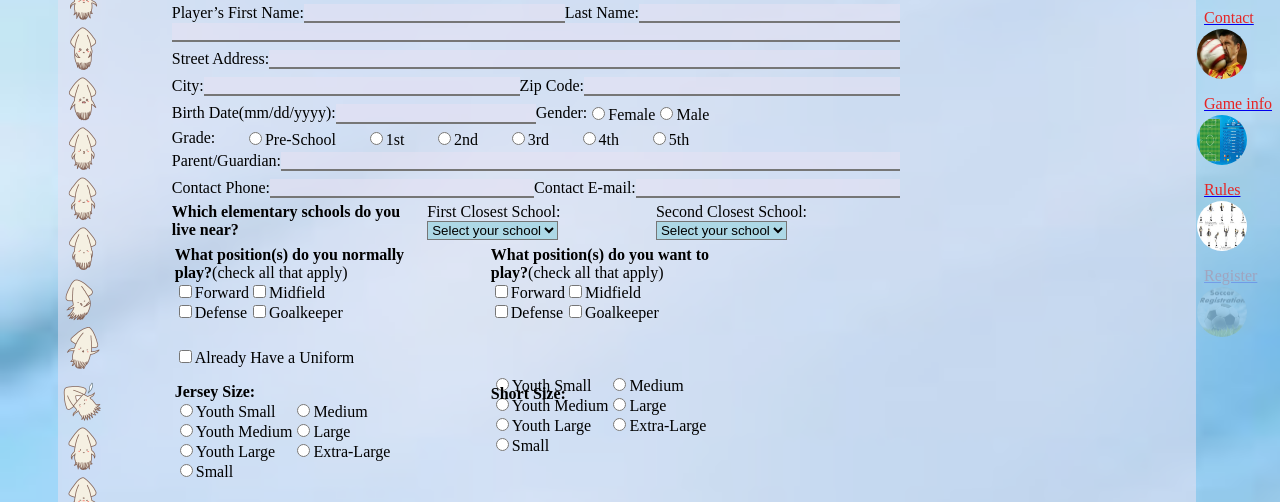
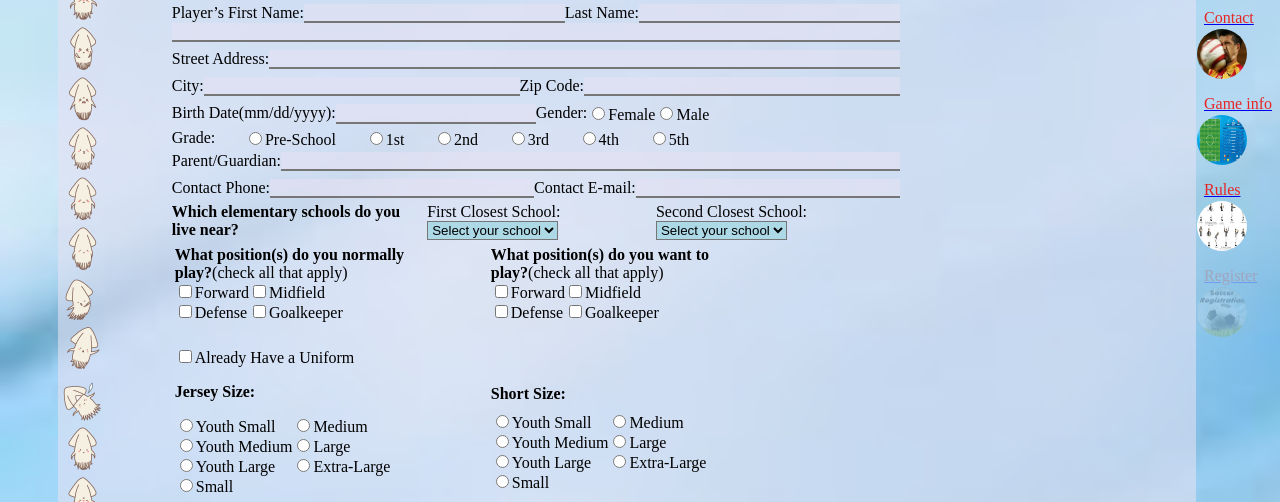
Before and after one commit to Choubelbelgianmonkey/NYSL, a plain HTML site: page registration.html in a window 1280 px wide. Shown: the part 295-797 px from the top of the page. Drawn offline with Linux system fonts and the light colour scheme.

Commit message:
anoter one

```diff
--- a/registration.html
+++ b/registration.html
@@ -147,14 +147,14 @@
                                  <p><label><input type="checkbox" name="have_uniform?" value="Yes">Already Have a Uniform</label></p>
 
                                 <div class="fieldset"><span>Jersey Size:</span></div>
-                                    <div class="rowsize">
+                                    <div class="rowsize jerseyRowSize">
                                        <p><label><input type="radio" name="Jersey_size" value="Youth Small">Youth Small</label></p>
                                        <p><label><input type="radio" name="Jersey_size" value="Youth Medium">Youth Medium</label></p>
                                        <p><label><input type="radio" name="Jersey_size" value="Youth Large">Youth Large</label></p>
                                        <p><label><input type="radio" name="Jersey_size" value="Small">Small</label></p>
                                     </div>
 
-                                    <div class="rowsize">
+                                    <div class="rowsize jerseyRowSize">
                                        <p><label><input type="radio" name="Jersey_size" value="Medium">Medium</label></p>
                                        <p><label><input type="radio" name="Jersey_size" value="Large">Large</label></p>
                                        <p><label><input type="radio" name="Jersey_size" value="Extra-Large">Extra-Large</label></p>
@@ -163,14 +163,14 @@
 
                             <div class="klingon2">
                                 <div class="fieldset_short"><span>Short Size:</span></div>
-                                    <div class="rowsize">
+                                    <div class="rowsize shortRowSize">
                                        <p><label><input type="radio" name="Jersey_size" value="Youth Small">Youth Small</label></p>
                                        <p><label><input type="radio" name="Jersey_size" value="Youth Medium">Youth Medium</label></p>
                                        <p><label><input type="radio" name="Jersey_size" value="Youth Large">Youth Large</label></p>
                                        <p><label><input type="radio" name="Jersey_size" value="Small">Small</label></p>
                                     </div>
 
-                                    <div class="rowsize">
+                                    <div class="rowsize shortRowSize">
                                        <p><label><input type="radio" name="Jersey_size" value="Medium">Medium</label></p>
                                        <p><label><input type="radio" name="Jersey_size" value="Large">Large </label></p>
                                        <p><label><input type="radio" name="Jersey_size" value="Extra-Large">Extra-Large</label></p>
--- a/styles/nysl_3.css
+++ b/styles/nysl_3.css
@@ -427,7 +427,7 @@ select{
 .p_content_contact {
     text-align: center;
 }
-
+zz
 .content_contact_img {
     text-align: center;
 }
@@ -449,3 +449,13 @@ select{
     top: 36%;
 
 }
+
+.shortRowSize {
+    position: relative;
+    top: 25%;
+}
+
+.jerseyRowSize {
+    position: relative;
+    top: 10%;
+}
```
